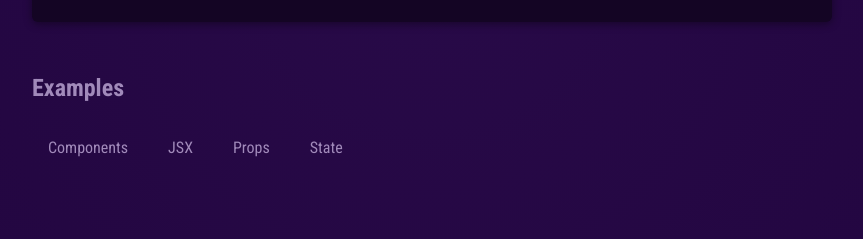
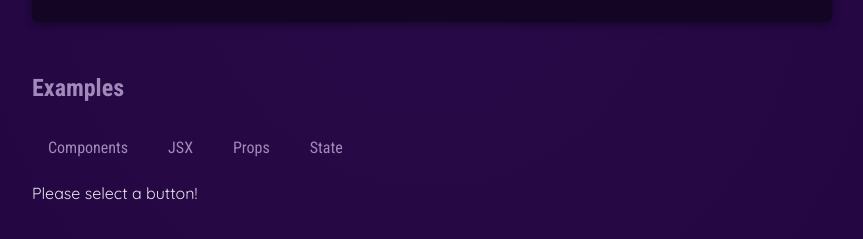
Before and after one commit to Naja001/Section3, a React (Vite) app: page / in a window 1280 px wide. Shown: the part 677-916 px from the top of the page, without its empty margins (208-1071 px from the left). Built offline with nearby package versions, Linux system fonts and the light colour scheme.

Commit message:
53. Managing State and using Hooks

```diff
--- a/src/App.jsx
+++ b/src/App.jsx
@@ -1,11 +1,15 @@
+import { useState } from "react";
+
 import { CORE_CONCEPTS } from "./data";
 import Header from "./Components/Header/header";
 import CoreConcept from "./Components/CoreConcept";
 import TabContent from "./Components/TabContent";
 
 function App() {
+
+  const [selectedTopic, setSelectedTopic]= useState("Please select a button!")
   function handleSelect(selectedBtn) {
-    console.log(selectedBtn);
+    setSelectedTopic(selectedBtn)
   }
   return (
     <div>
@@ -27,11 +31,18 @@ function App() {
         <section id="examples">
           <h2>Examples</h2>
           <menu>
-            <TabContent onSelect={()=>handleSelect('components')}>Components</TabContent>
-            <TabContent onSelect={()=>handleSelect('jsx')}>JSX</TabContent>
-            <TabContent onSelect={()=>handleSelect('props')}>Props</TabContent>
-            <TabContent onSelect={()=>handleSelect('state')}>State</TabContent>
+            <TabContent onSelect={() => handleSelect("components")}>
+              Components
+            </TabContent>
+            <TabContent onSelect={() => handleSelect("jsx")}>JSX</TabContent>
+            <TabContent onSelect={() => handleSelect("props")}>
+              Props
+            </TabContent>
+            <TabContent onSelect={() => handleSelect("state")}>
+              State
+            </TabContent>
           </menu>
+          {selectedTopic}
         </section>
       </main>
     </div>
```
